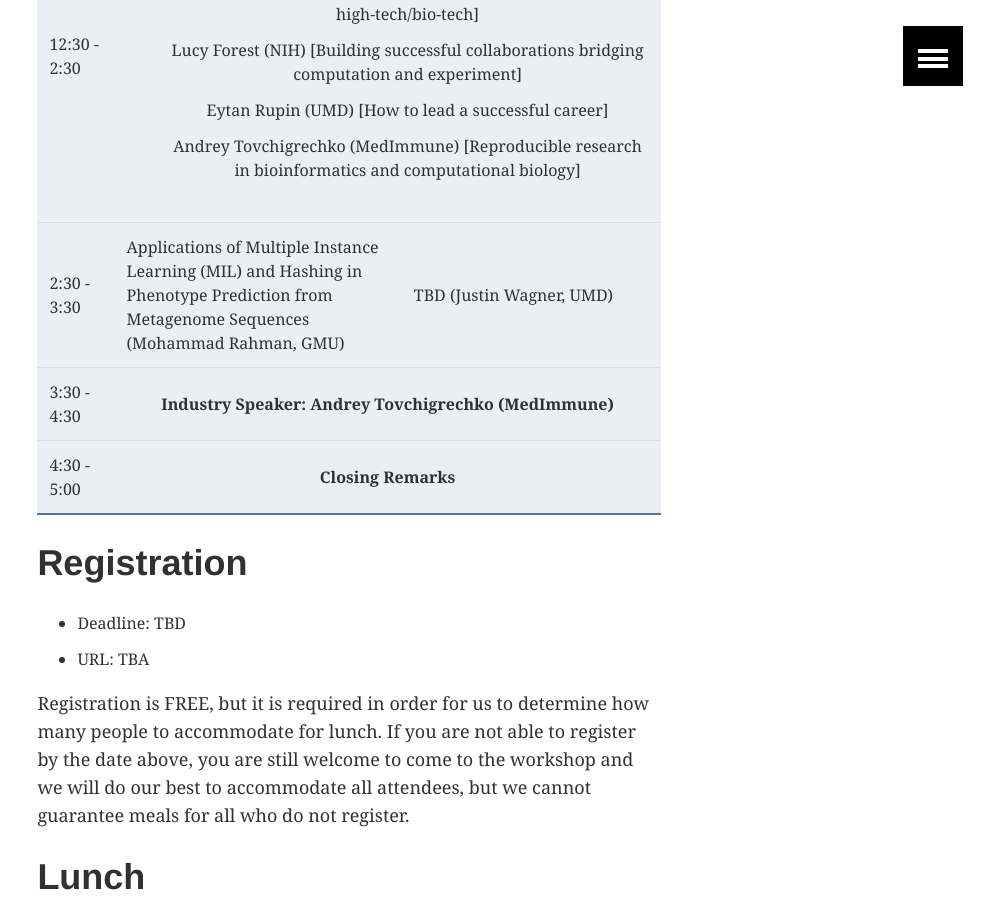
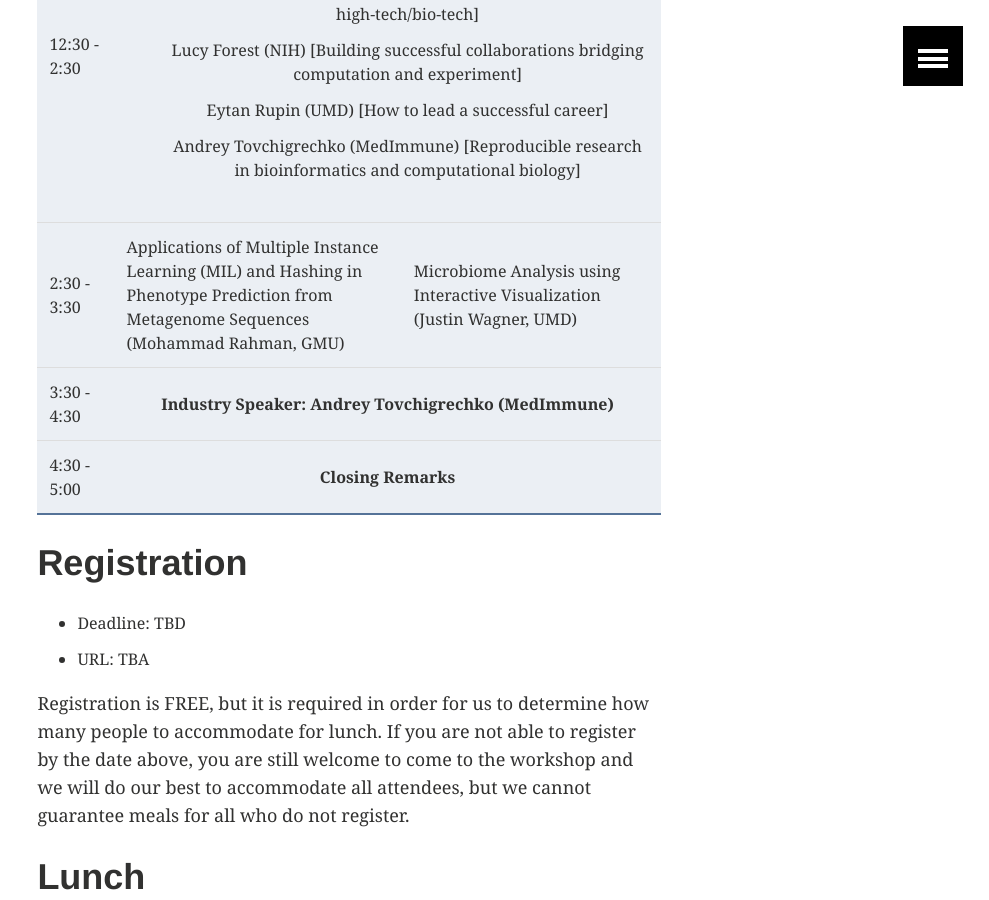
Before and after one commit to iscb-dc-rsg/iscb-dc-rsg.github.io, a Jekyll site: the page built from _pages/workshop2017.md, in a window 1280 px wide and 900 px high, scrolled down 1768 px. Shown: the whole window, without its empty margins (291-1280 px from the left). Built offline with Jekyll 4.4.1, drawn with Linux system fonts in a browser that asks for light colours; our own code applies the rules of GitHub Pages for plain Markdown files.

Commit message:
Update workshop2017.md

```diff
--- a/_pages/workshop2017.md
+++ b/_pages/workshop2017.md
@@ -84,7 +84,7 @@ PHY 1204 (Session B).
     <tr>
       <td>2:30 - 3:30</td>
       <td>Applications of Multiple Instance Learning (MIL) and Hashing in Phenotype Prediction from Metagenome Sequences (Mohammad Rahman, GMU)</td>
-      <td>TBD (Justin Wagner, UMD)</td>
+      <td>Microbiome Analysis using Interactive Visualization (Justin Wagner, UMD)</td>
     </tr>
     <tr>
       <td>3:30 - 4:30</td>
```
